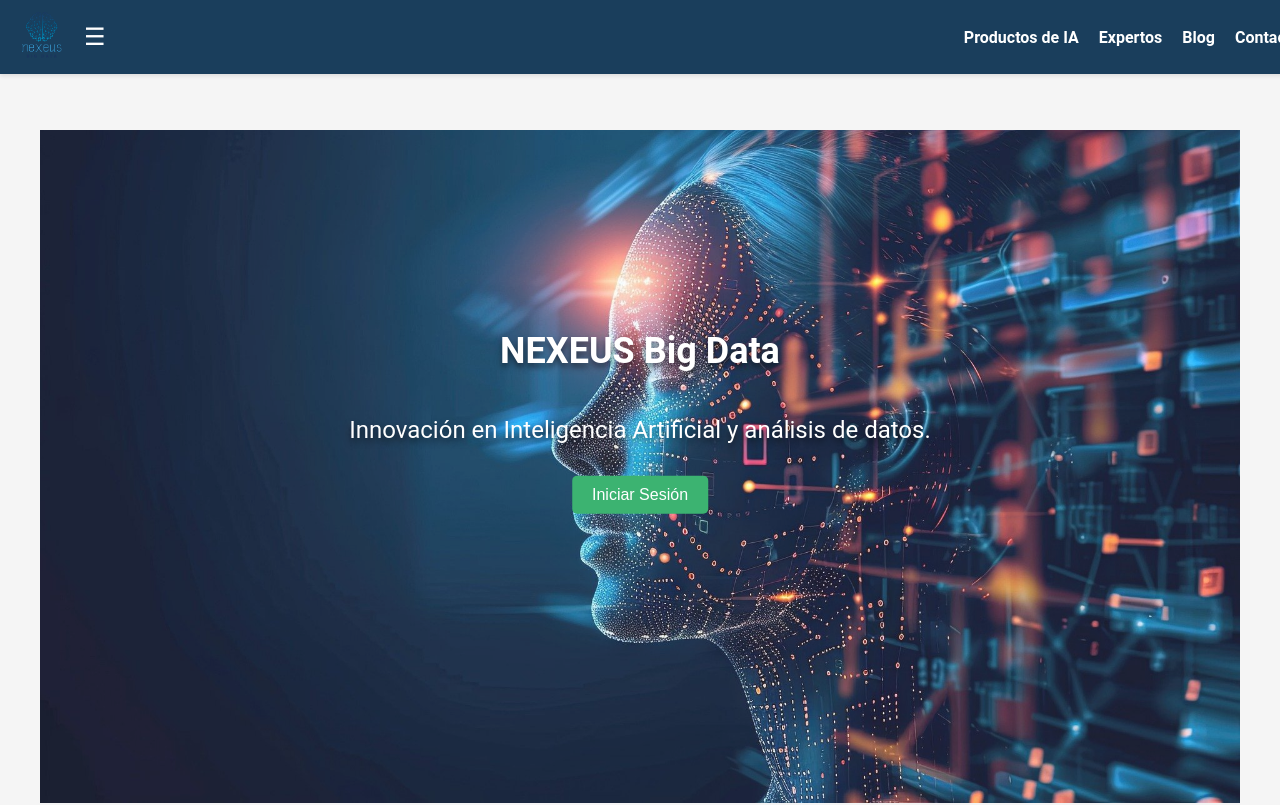
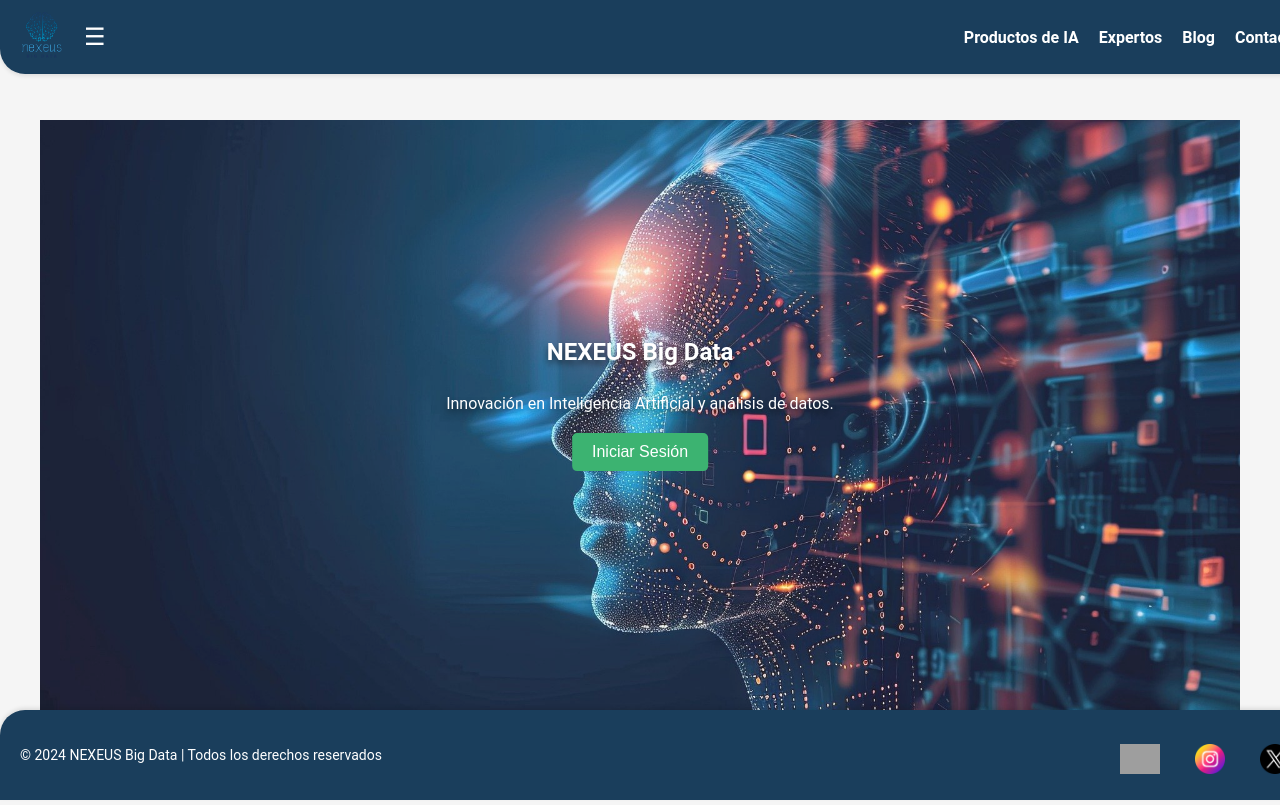
Before and after one commit to Olm72/frontend, a React (Create React App) app: page / in a window 1280 px wide. Shown: the top 805 px of the page. Built offline with nearby package versions, Linux system fonts and the light colour scheme; grey boxes are pictures that could not be loaded.

Commit message:
Footer, header estilizados y ajustes en scrollbar

```diff
--- a/src/App.css
+++ b/src/App.css
@@ -45,6 +45,8 @@ body {
   width: 100%;
   z-index: 1000;
   box-shadow: 0px 2px 4px rgba(0, 0, 0, 0.1);
+  border-bottom-left-radius: 25px;
+  border-bottom-right-radius: 25px;
 }
 
 .header-left {
@@ -89,10 +91,6 @@ body {
   margin-right: auto; /* Empuja el botón de cambio de tema hacia la derecha */
 }
 
-.dropdown-menu {
-  position: relative;
-}
-
 .menu-toggle {
   background: none;
   border: none;
@@ -110,10 +108,14 @@ body {
   list-style: none;
   padding: 10px;
   margin: 0;
-  display: flex;
+  display: none;
   flex-direction: column;
   border-radius: 4px;
   z-index: 100;
+}
+
+.dropdown-menu:hover .dropdown-content {
+  display: flex;
 }
 
 .dropdown-content li {
@@ -164,11 +166,16 @@ body {
   flex: 1;
   display: flex;
   flex-direction: column;
+  justify-content: flex-start;
   padding: 20px;
-  text-align: center;
-  font-size: 24px;
+  margin-top: 55px; /* Altura del header */
+  margin-bottom: 55px; /* Altura del footer */
+  overflow-y: auto;
+  overflow-x: hidden;
   position: relative;
-  margin-top: 70px; /* Para evitar que el contenido se superponga con el header */
+  z-index: 1;
+  scrollbar-width: thin;
+  scrollbar-color: var(--primary-color) var(--background-color);
 }
 
 .app-main {
@@ -217,3 +224,71 @@ body {
   background-color: var(--button-hover-color);
   transform: scale(1.05);
 }
+
+/* Footer */
+.app-footer {
+  background-color: var(--primary-color);
+  color: white;
+  display: flex;
+  justify-content: space-between;
+  align-items: center;
+  padding: 10px 20px;
+  font-size: 14px;
+  position: fixed;
+  bottom: 0;
+  left: 0;
+  width: 100%;
+  z-index: 1000;
+  height: 70px;
+  box-shadow: 0px -2px 4px rgba(0, 0, 0, 0.1);
+  border-top-left-radius: 25px;
+  border-top-right-radius: 25px;
+}
+
+.main-content {
+  flex: 1;
+  display: flex;
+  flex-direction: column;
+  justify-content: flex-start;
+  padding: 20px;
+  margin-top: 60px;
+  margin-bottom: 80px;
+}
+
+.app-container {
+  display: flex;
+  flex-direction: column;
+  min-height: 100vh;
+  position: relative;
+}
+
+.social-links {
+  display: flex;
+  gap: 15px;
+  justify-content: end;
+}
+
+.social-links img {
+  height: 30px;
+  cursor: pointer;
+  transition: transform 0.3s ease, opacity 0.3s ease;
+}
+
+.social-links img:hover {
+  opacity: 0.8;
+  transform: scale(1.1);
+}
+
+/* Scrollbar personalizado */
+.main-content::-webkit-scrollbar {
+  width: 8px; /* Ancho del scrollbar */
+}
+
+.main-content::-webkit-scrollbar-thumb {
+  background: var(--primary-color); /* Color del scrollbar */
+  border-radius: 4px; /* Redondeo */
+}
+
+.main-content::-webkit-scrollbar-thumb:hover {
+  background: var(--secondary-color); /* Color al pasar el cursor */
+}
--- a/src/App.jsx
+++ b/src/App.jsx
@@ -9,6 +9,9 @@ import Login from "./components/Login";
 import Dashboard from "./components/Dashboard";
 import "./App.css";
 import logo from "./assets/images/nexeus-logo.png";
+import facebookIcon from "./assets/images/facebook.png";
+import instagramIcon from "./assets/images/instagram.png";
+import twitterIcon from "./assets/images/gorjeo.png";
 
 const App = () => {
   const [theme, setTheme] = useState("light");
@@ -127,12 +130,23 @@ const App = () => {
               <Route path="*" element={<Error404 />} />
             </Routes>
           </main>
+        </div>
 
-          {/* Footer */}
-          <footer className="app-footer">
-            <p>Pruebas de UI © 2024</p>
-          </footer>
-        </div>
+        {/* Footer */}
+        <footer className="app-footer">
+          <p>© 2024 NEXEUS Big Data | Todos los derechos reservados</p>
+          <div className="social-links">
+            <a href="https://facebook.com" target="_blank" rel="noopener noreferrer">
+              <img src={facebookIcon} alt="Facebook" />
+            </a>
+            <a href="https://instagram.com" target="_blank" rel="noopener noreferrer">
+              <img src={instagramIcon} alt="Instagram" />
+            </a>
+            <a href="https://twitter.com" target="_blank" rel="noopener noreferrer">
+              <img src={twitterIcon} alt="Twitter" />
+            </a>
+          </div>
+        </footer>
       </div>
     </Router>
   );
--- a/src/pages/Home.css
+++ b/src/pages/Home.css
@@ -3,6 +3,9 @@
   font-family: 'Roboto', sans-serif;
   color: #4A4A4A;
   line-height: 1.6;
+  display: flex;
+  flex-direction: column;
+  min-height: 100vh; /* Asegura que la página ocupe el 100% de la pantalla */
 }
 
 /* Header */
@@ -18,19 +21,18 @@ align-items: center;
   z-index: 100;
 }
 
-
 .logo {
   height: 60px;
   cursor: pointer;
   font-size: 25px;
-  color: #f8f9fa; /* Color letras menú Nexeus */
+  color: #f8f9fa;
   text-decoration: none;
   font-weight: 600;
   opacity: 0;
   width: auto;
   margin-right: auto;
-  text-shadow: 0px 0px 5px #00fef5; /* Efecto neón "Nexeus" menú */
-  animation: zoomOut 1.3s ease forwards; /* Animación del logo del menú */
+  text-shadow: 0px 0px 5px #00fef5;
+  animation: zoomOut 1.3s ease forwards;
 }
 
 @keyframes zoomOut {
@@ -40,7 +42,7 @@ z-index: 100;
   }
   100% {
     transform: translateX(0);
-      opacity: 1; /* Asegura que termine visible */
+    opacity: 1;
   }
 }
 
@@ -50,9 +52,9 @@ z-index: 100;
 
 /* Menú */
 .home-nav {
-  flex: 1; /* Ocupará todo el espacio entre el logo y el botón */
+  flex: 1;
   display: flex;
-  justify-content: center; /* Centra los elementos del menú */
+  justify-content: center;
 }
 
 .home-nav ul {
@@ -70,11 +72,11 @@ z-index: 100;
   text-decoration: none;
   font-weight: 500;
   margin: 0 20px;
-  transition: .3s; /* Tiempo que tardan en cambiar de color los elementos del menú cuando les pasas por encima con el ratón */
+  transition: 0.3s;
   opacity: 0;
-  text-shadow: 0px 0px 5px #4A90E2; /* Efecto neón objetos menú */
-  animation: slideTop 1s ease forwards; /* Animación del los elementos del menú que no son el logo */
-  animation-delay: calc(.2s * var(--i));
+  text-shadow: 0px 0px 5px #4A90E2;
+  animation: slideTop 1s ease forwards;
+  animation-delay: calc(0.2s * var(--i));
 }
 
 @keyframes slideTop {
@@ -84,15 +86,15 @@ z-index: 100;
   }
   100% {
     transform: translateY(0);
-      opacity: 1; /* Asegura que termine visible */
+    opacity: 1;
   }
 }
 
-.home-nav a:hover
+.home-nav a:hover,
 .home-nav a.active {
   color: #4A90E2;
-  text-shadow: 0px 0px 10px #4A90E2, 0px 0px 20px #4A90E2, 0px 0px 30px #4A90E2; /* Brillo aumentado */
-  transform: scale(1.1); /* Agranda ligeramente */
+  text-shadow: 0px 0px 10px #4A90E2, 0px 0px 20px #4A90E2, 0px 0px 30px #4A90E2;
+  transform: scale(1.1);
 }
 
 /* Hero Section */
@@ -135,6 +137,7 @@ z-index: 100;
 .home-features {
   padding: 40px 20px;
   text-align: center;
+  flex: 1; /* Hace que esta sección ocupe el espacio disponible */
 }
 
 .feature img {
@@ -155,14 +158,26 @@ z-index: 100;
   color: white;
   text-align: center;
   padding: 20px;
+  margin-top: auto; /* Empuja el footer hacia la parte inferior */
+  display: flex;
+  flex-direction: column;
+  align-items: center;
+}
+
+.social-links {
+  margin-top: 10px;
+  display: flex;
+  gap: 15px;
 }
 
 .social-links img {
   height: 30px;
   margin: 0 10px;
   cursor: pointer;
+  transition: transform 0.3s ease, opacity 0.3s ease;
 }
 
 .social-links img:hover {
   opacity: 0.8;
+  transform: scale(1.1);
 }
--- a/src/pages/Home.jsx
+++ b/src/pages/Home.jsx
@@ -2,9 +2,6 @@ import React from "react";
 import "./Home.css";
 import headerImage from "../assets/images/ai-generated-8540915_1920.jpg";
 import featureImage from "../assets/images/technology-7111799_1920.jpg";
-import facebookIcon from "../assets/images/facebook.png";
-import instagramIcon from "../assets/images/instagram.png";
-import twitterIcon from "../assets/images/gorjeo.png";
 
 const Home = ({ toggleTheme, theme }) => {
   return (
@@ -27,22 +24,6 @@ const Home = ({ toggleTheme, theme }) => {
           <p>Descubre cómo la inteligencia artificial puede mejorar tu negocio.</p>
         </div>
       </section>
-
-      {/* Sección del Footer */}
-      <footer className="home-footer">
-        <p>&copy; 2024 NEXEUS Big Data | Todos los derechos reservados</p>
-        <div className="social-links">
-          <a href="https://facebook.com" target="_blank" rel="noopener noreferrer">
-            <img src={facebookIcon} alt="Facebook" />
-          </a>
-          <a href="https://instagram.com" target="_blank" rel="noopener noreferrer">
-            <img src={instagramIcon} alt="Instagram" />
-          </a>
-          <a href="https://twitter.com" target="_blank" rel="noopener noreferrer">
-            <img src={twitterIcon} alt="Twitter" />
-          </a>
-        </div>
-      </footer>
     </div>
   );
 };
```
Also changed, not shown: src/Footer.jsx (deleted, +0 -34 lines), src/Footer/Footer.jsx (added, +37 -0 lines), src/Footer.css (deleted). Lines whose indentation alone changed are shown as unchanged.
